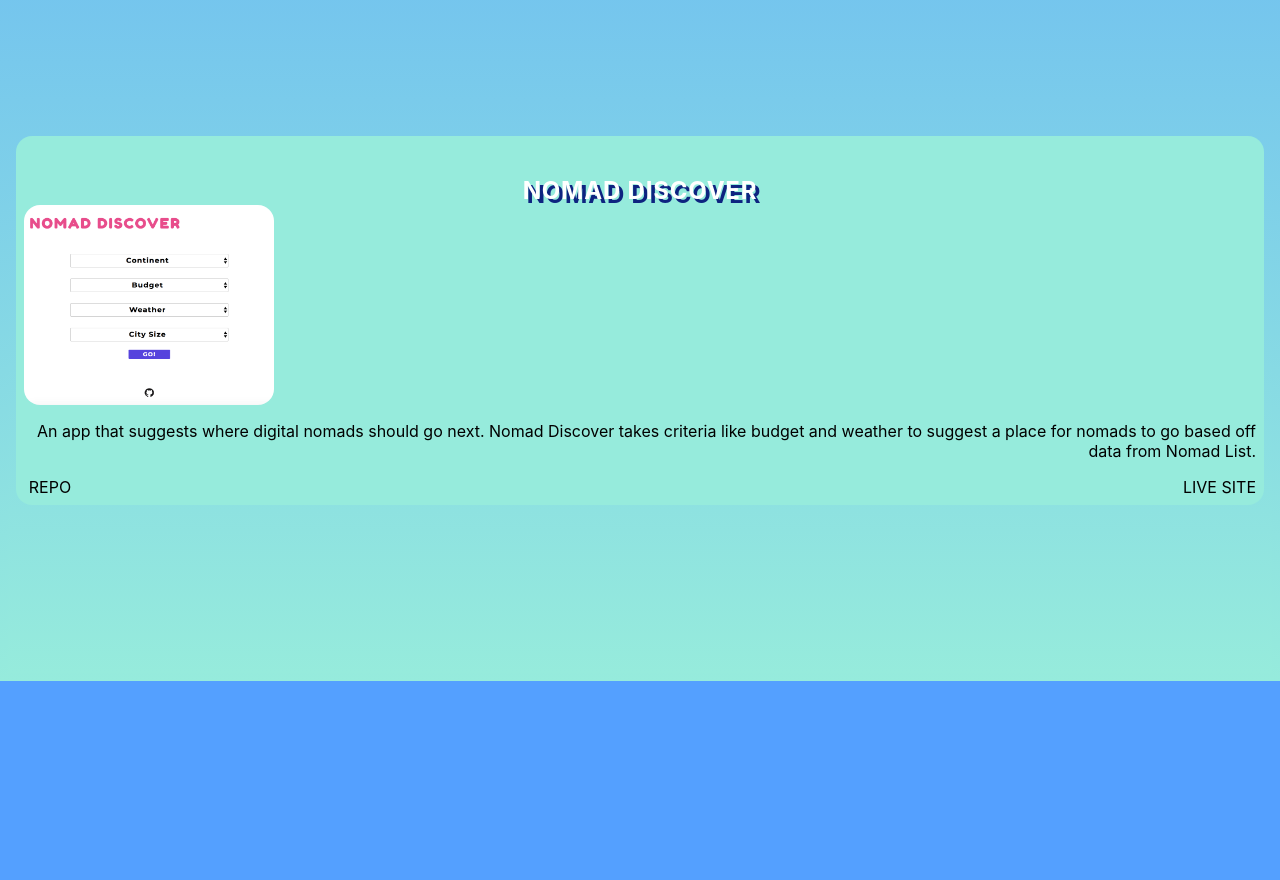
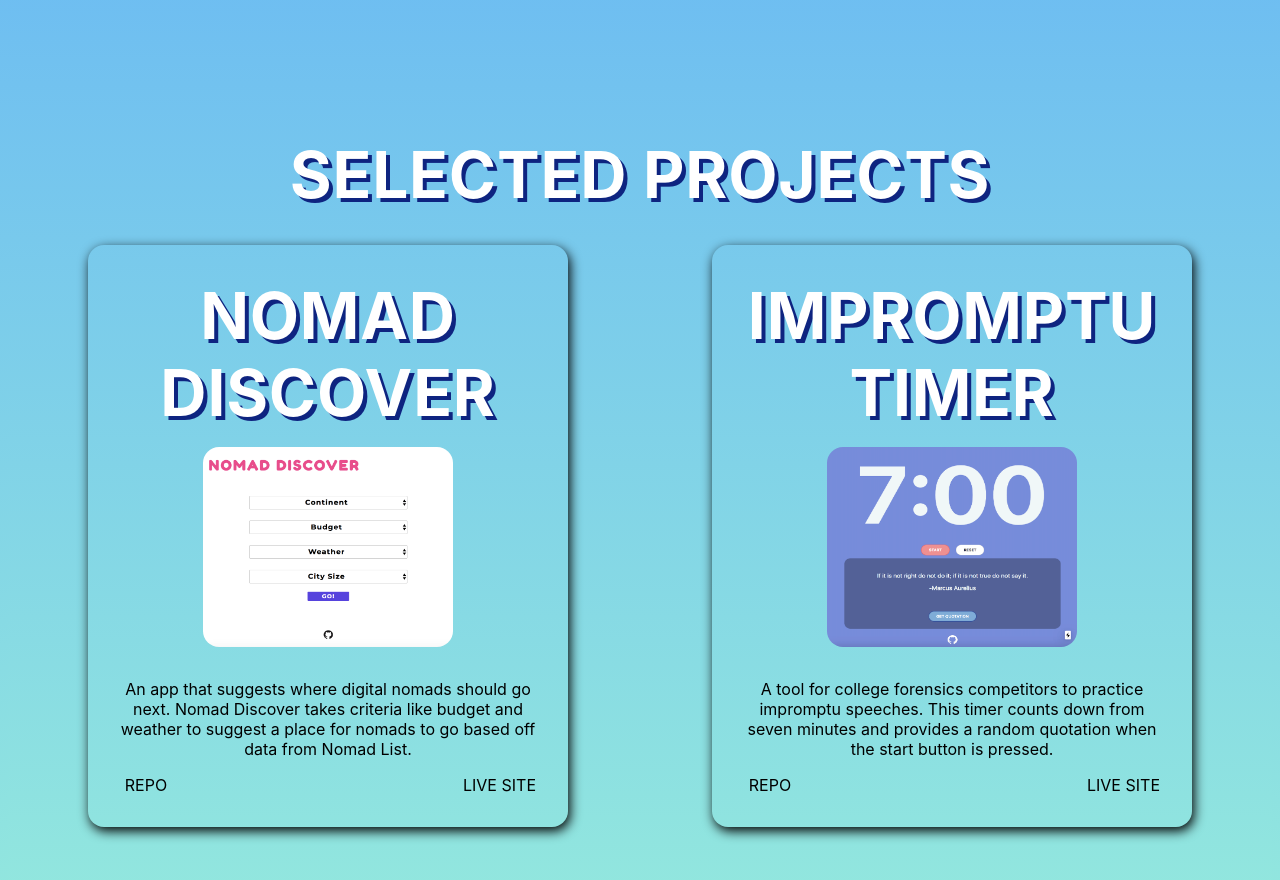
Before and after one commit to emilygracekz/emilykondziola.com, a Next.js app: page / in a window 1280 px wide. Shown: the part 680-1560 px from the top of the page. Before the commit the page ends 1361 px from the top, so only its background shows below. Built offline with nearby package versions, Linux system fonts and the light colour scheme.

Commit message:
Projects section styling

```diff
--- a/Components/ProjectCard.js
+++ b/Components/ProjectCard.js
@@ -6,37 +6,57 @@
     display: flex;
     flex-direction: column;
     justify-content: center;
-    background: rgba(150, 235, 220, 1);
+    // background:;
     border-radius: 1rem;
-    width: 100%;
-    max-width: 1030rem;
+    width: 30rem;
     padding: 0.5rem;
     align-self: center;
     margin-bottom: 10rem;
+    padding: 1.5rem;
+    align-items: center;
+    justify-content: center;
+
+    -webkit-box-shadow: 4px 8px 12px 0px #000000;
+    box-shadow: 2px 4px 12px 0px #000000;
+
+}
 
     h1 {
-      font-size: 1.5rem;
+      font-size: 2rem;
       text-align: center;
+      margin: 0;
     }
 
     img {
+      display: flex;
+      justify-content: center;
+      align-self: center;
       border-radius: 1rem;
-    }
-
-    p {
-      text-align: right;
-      justify-content: right;
+      margin: 1rem 0;
+      align-items: center;
     }
 
     .links {
       display: flex;
       justify-content: space-between;
-      font-size: 900;
+    }
+
+    .innerCard {
+      display: flex;
+      justify-content: center;
+      flex-direction: column;
+      // background: ;
+      border-radius: 1rem;
+      padding: .5rem;
+      text-align: center;
+
+
     }
   `;
 
   return (
     <section css={Container}>
+      <div className='innerCard'>
         <h1>{headline}</h1>
         <img
           className='previewImage'
@@ -50,6 +70,7 @@
           <a href={repo}>REPO</a>
           <a href={liveSite}>LIVE SITE</a>
         </div>
+      </div>
     </section>
   );
 };
--- a/pages/index.js
+++ b/pages/index.js
@@ -14,7 +14,7 @@
     h1 {
       text-transform: uppercase;
       letter-spacing: 0.05rem;
-      font-size: 2rem;
+      font-size: 1.5rem;
       color: white;
       margin-bottom: 0rem;
       text-shadow: 4px 4px #0e2480;
@@ -25,6 +25,16 @@
       color: white;
       font-size: 1rem;
       text-shadow: 1px 1px #0e2480;
+    }
+
+    .projects {
+      margin-bottom: 2rem;
+      text-align: center;
+    }
+
+    .grid {
+      display: flex;
+      justify-content: space-around;
     }
 
     .jogg {
@@ -95,6 +105,9 @@
               </div>
             </Trail>
           </div>
+          <section>
+            <h1 className='projects'>selected projects</h1>
+            <div className='grid'>
               <ProjectCard
                 headline={'Nomad Discover'}
                 body={
@@ -105,6 +118,18 @@
                 liveSite={'https://emilygracekz.github.io/nomadDiscover/'}
                 image={'images/logos.png'}
               />
+              <ProjectCard
+                headline={'Impromptu Timer'}
+                body={
+                  'A tool for college forensics competitors to practice impromptu speeches. This timer counts down from seven minutes and provides a random quotation when the start button is pressed.'
+                }
+                sitePic={'imptimer.png'}
+                repo={'https://github.com/emilygracekz/impromptu-timer'}
+                liveSite={'https://www.emilykondziola.com/impromptu-timer'}
+                image={'images/logos.png'}
+              />
+            </div>
+          </section>
         </div>
       </section>
     </section>
```
Also changed, not shown: public/imptimer.png (added). Lines whose indentation alone changed are shown as unchanged.
